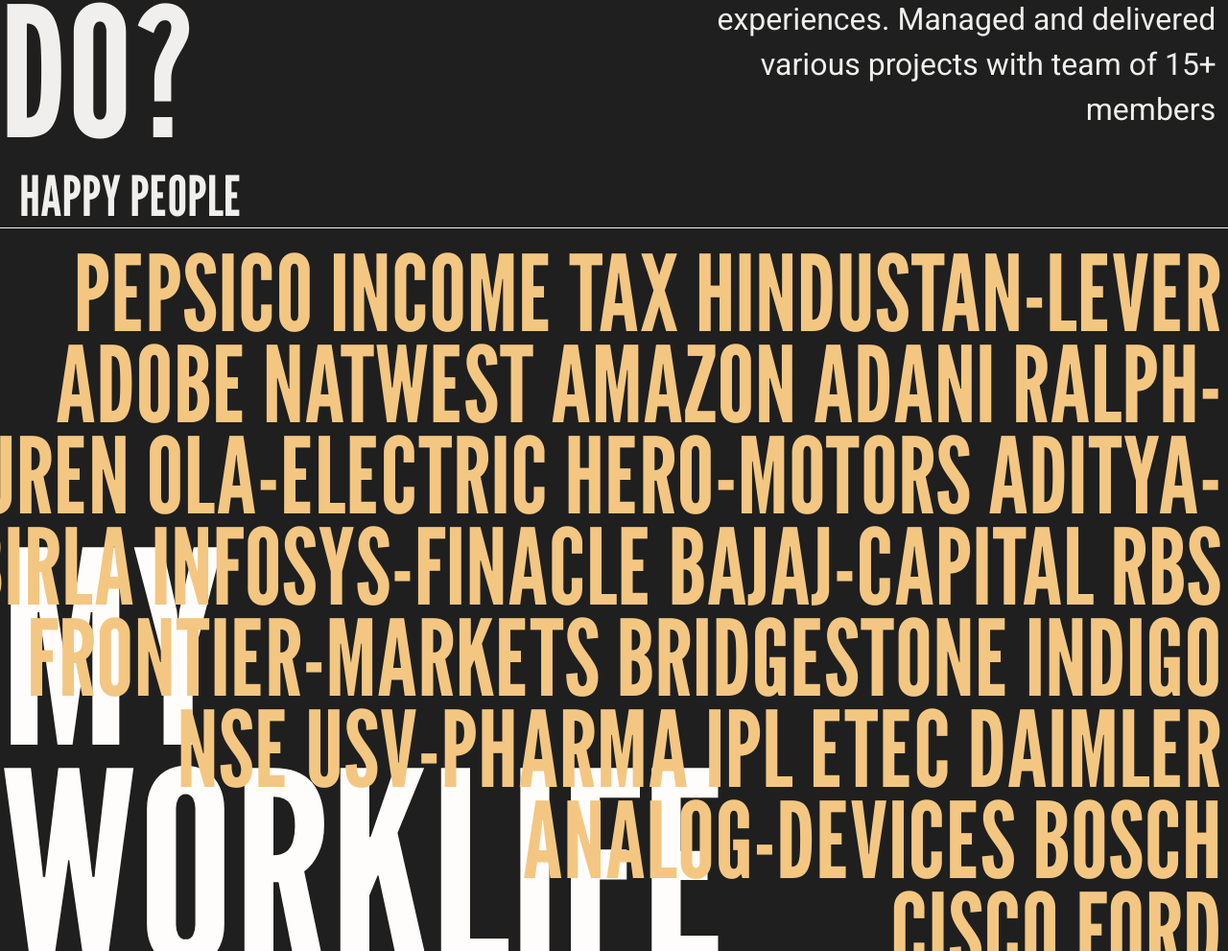
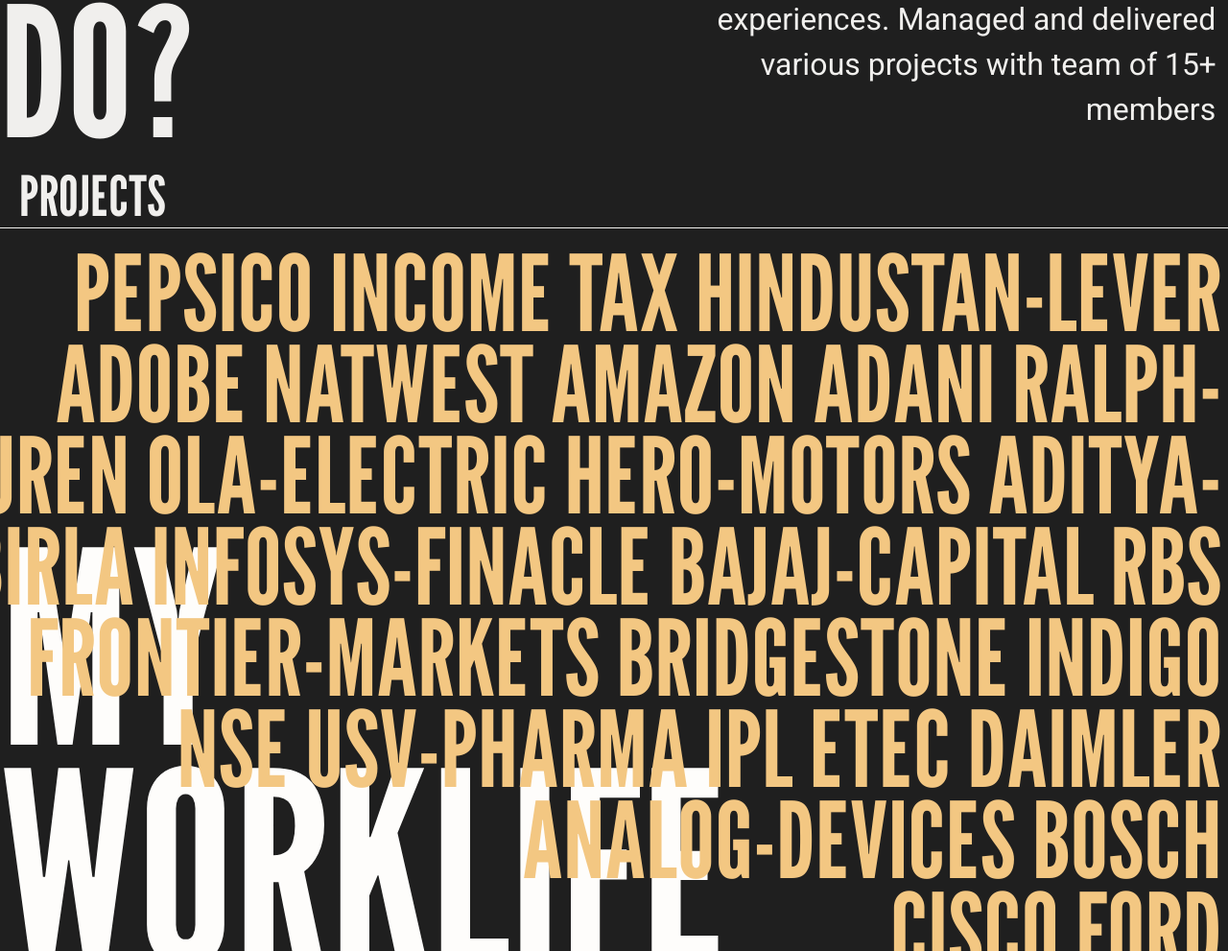
Before and after one commit to Anirbandasdev/jinju, a plain HTML site: page index.html in a window 1280 px wide. Shown: the part 1626-2617 px from the top of the page at 96% size. Drawn offline with nearby package versions, Linux system fonts and the light colour scheme.

Commit message:
name change

```diff
--- a/index.html
+++ b/index.html
@@ -67,7 +67,7 @@
                 </div>
             </div>
             <div class="pagehader">
-                <h2 class="pageLineText">Happy people</h2>
+                <h2 class="pageLineText">projects</h2>
                 <div class="page-line"></div>
             </div>
             <div id="page3">
--- a/index.js
+++ b/index.js
@@ -5,9 +5,6 @@
 window.addEventListener( "load", function() {
     preLoader.style.display = "none";
 });
-
-
-
 
 
 // navbar sticky
```
